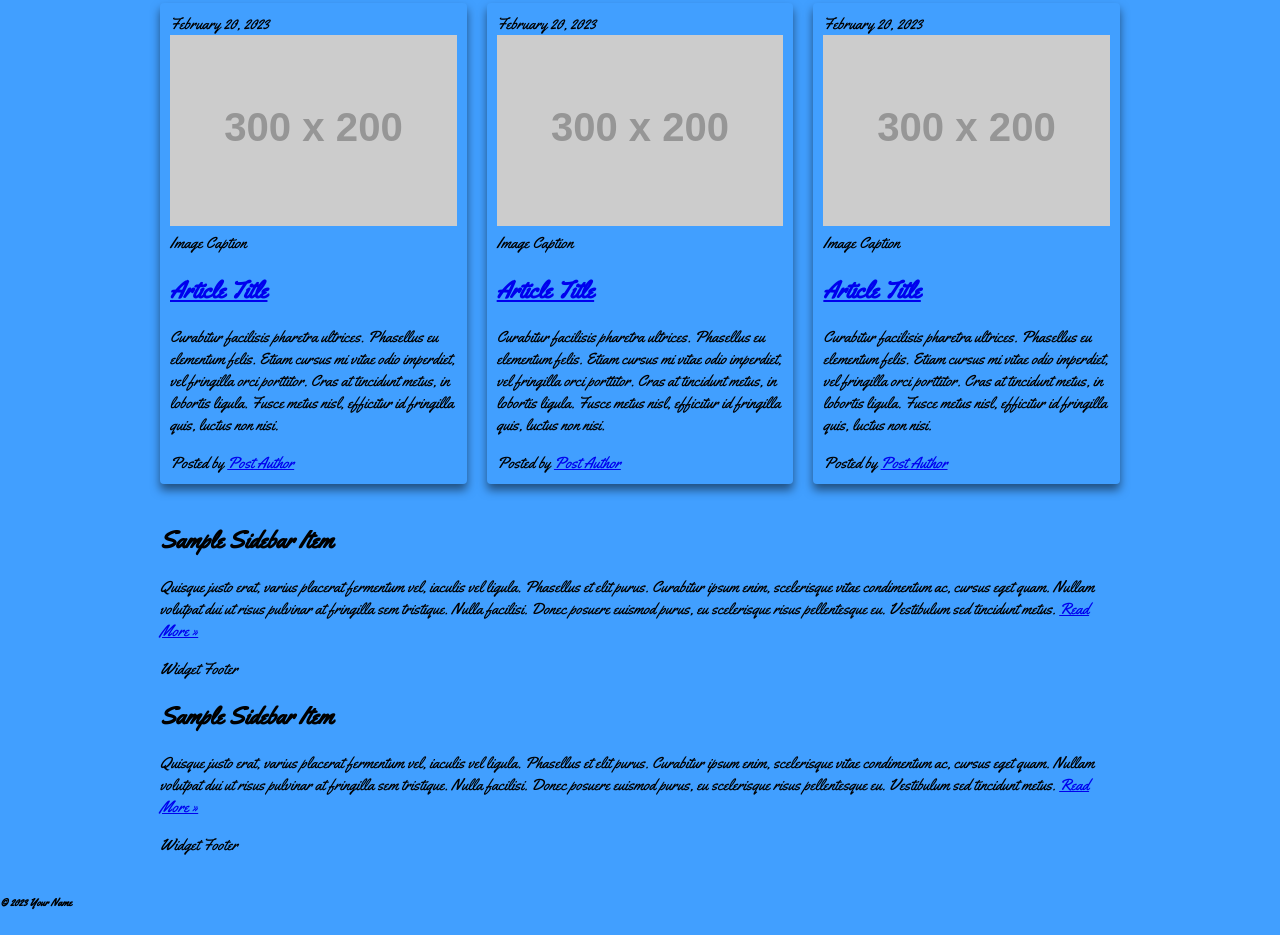
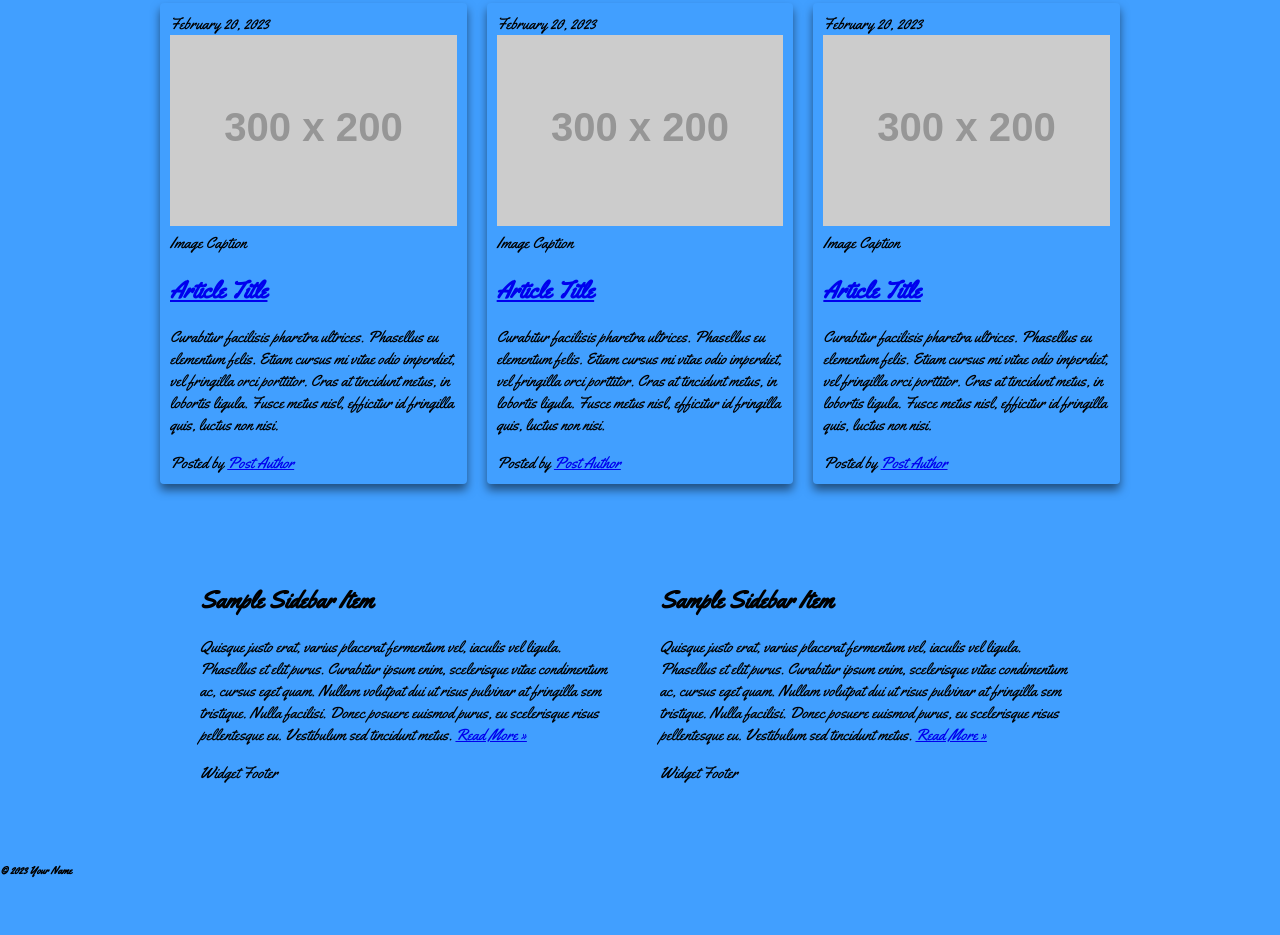
Before and after one commit to agarrett91/ifsc-1310, a plain HTML site: page css-demo/index.html in a window 1280 px wide. Shown: the part 478-1413 px from the top of the page. After the commit the page ends 1381 px from the top, so only its background shows below. Drawn offline with Linux system fonts and the light colour scheme; placeholder pictures from the web are drawn by us.

Commit message:
Aside adjusted

```diff
--- a/css-demo/assets/css/style.css
+++ b/css-demo/assets/css/style.css
@@ -123,6 +123,16 @@ article.post figure{
     margin: 0;
 }
 
+aside .container{
+    display:flex;
+    padding:20px;
+}
+
+aside .widget{
+    display:block;
+    padding:20px;
+}
+
 
 /*--------------Responsive Images------*/
 img{
```
